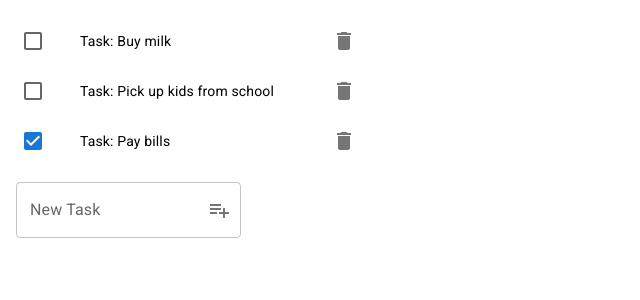
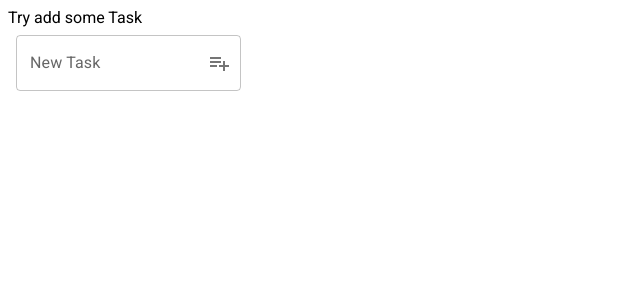
Before and after one commit to AgusBaez/beTask, a React (Vite) app in the folder beTask/: page / in a window 1280 px wide. Shown: the top 300 px of the page, without its empty margins (0-640 px from the left). Built offline with nearby package versions, Linux system fonts and the light colour scheme.

Commit message:
💾 Chore: Implement localStorage for tasks in TodoList

```diff
--- a/beTask/src/components/Todo/TaskBox.jsx
+++ b/beTask/src/components/Todo/TaskBox.jsx
@@ -26,7 +26,7 @@ const TaskBox = ({ task, handleDelete, handleToggle }) => {
             inputProps={{ "aria-labelledby": `task-${task.id}` }}
           />
         </ListItemIcon>
-        <ListItemText id={task.id} primary={`Task: ${task.text}`} />
+        <ListItemText id={task.id} primary={` ${task.text}`} />
       </ListItemButton>
     </ListItem>
   );
--- a/beTask/src/components/TodoList.jsx
+++ b/beTask/src/components/TodoList.jsx
@@ -1,16 +1,20 @@
-import { useState } from "react";
+import { useEffect, useState } from "react";
 import TaskBox from "./Todo/TaskBox";
 import List from "@mui/material/List";
 import TaskForm from "./Todo/TaskForm";
 
-const initialTask = [
-  { id: 1, text: "Buy milk", completed: false },
-  { id: 2, text: "Pick up kids from school", completed: false },
-  { id: 3, text: "Pay bills", completed: true },
-];
+const getLocalStorage = () => {
+  const data = JSON.parse(localStorage.getItem("tasks"));
+  if (!data) return [];
+  return data;
+};
 
 function TodoList() {
-  const [tasks, setTasks] = useState(initialTask);
+  const [tasks, setTasks] = useState(getLocalStorage);
+
+  useEffect(() => {
+    localStorage.setItem("tasks", JSON.stringify(tasks));
+  }, [tasks]);
 
   const handleToggle = (id) => {
     const newTasks = tasks.map((task) => {
@@ -32,7 +36,7 @@ function TodoList() {
       return [
         ...prevTasks,
         {
-          id: 8,
+          id: crypto.randomUUID(),
           text: newTodo,
           completed: false,
         },
@@ -42,7 +46,12 @@ function TodoList() {
 
   return (
     <>
-      <List sx={{ width: "100%", maxWidth: 360, bgcolor: "background.paper" }}>
+      {tasks.length <= 0 ? (
+        "Try add some Task"
+      ) : (
+        <List
+          sx={{ width: "100%", maxWidth: 360, bgcolor: "background.paper" }}
+        >
           {tasks.map((task) => (
             <TaskBox
               key={task.id}
@@ -52,6 +61,7 @@ function TodoList() {
             />
           ))}
         </List>
+      )}
       <TaskForm addTask={addTask} />
     </>
   );
```
Lines whose indentation alone changed are shown as unchanged.
